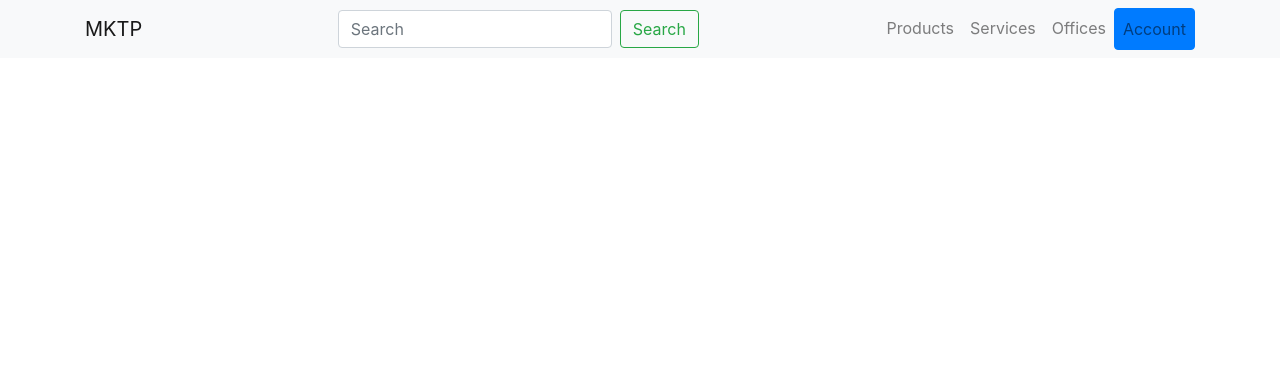
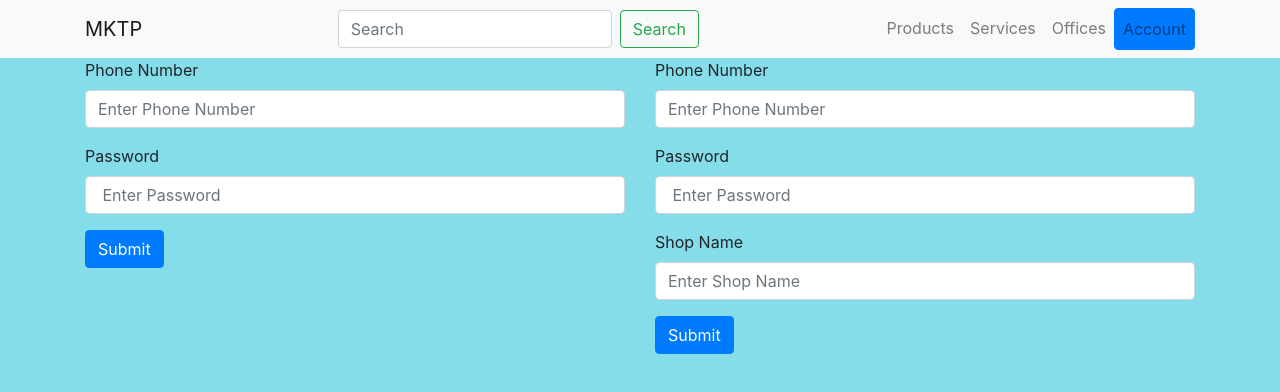
Before and after one commit to EBEREGIT/mkt-place, a React (Create React App) app: page /account in a window 1280 px wide. Shown: the top 392 px of the page. Built offline with nearby package versions, Linux system fonts and the light colour scheme; a web font is replaced by a local one.

Commit message:
added account and notFound pages

```diff
--- a/package.json
+++ b/package.json
@@ -11,6 +11,7 @@
     "react": "^16.13.1",
     "react-bootstrap": "^1.2.2",
     "react-dom": "^16.13.1",
+    "react-router-dom": "^5.2.0",
     "react-scripts": "3.4.1"
   },
   "scripts": {
--- a/src/App.js
+++ b/src/App.js
@@ -1,11 +1,24 @@
+// external imports
 import React from 'react';
+import { Switch, Route } from "react-router-dom";
+
+// internal Imports
 import './App.scss';
+import NavComponent from './components/NavComponent';
 import LandingPage from './pages/LandingPage';
+import Account from './pages/Account';
+import NotFound from './pages/NotFound';
 
 function App() {
   return (
     <div>
-      <LandingPage />
+      <NavComponent />
+
+      <Switch>
+        <Route exact path="/" component={LandingPage} />
+        <Route path="/account" component={Account} />
+        <Route path="*" component={NotFound} />
+      </Switch>
     </div>
   );
 }
--- /dev/null
+++ b/src/components/Account/Login.js
@@ -0,0 +1,24 @@
+import React from "react";
+import { Form, Button } from "react-bootstrap";
+
+export default function Login() {
+  return (
+    <Form>
+      {/* phone number */}
+      <Form.Group controlId="formBasicEmail">
+        <Form.Label>Phone Number</Form.Label>
+        <Form.Control type="number" placeholder="Enter Phone Number" />
+      </Form.Group>
+
+      {/* password */}
+      <Form.Group controlId="formBasicPassword">
+        <Form.Label>Password</Form.Label>
+        <Form.Control type="password" placeholder=" Enter Password" />
+      </Form.Group>
+
+      <Button variant="primary" type="submit">
+        Submit
+      </Button>
+    </Form>
+  );
+}
--- /dev/null
+++ b/src/components/Account/Register.js
@@ -0,0 +1,30 @@
+import React from "react";
+import { Form, Button } from "react-bootstrap";
+
+export default function Register() {
+  return (
+    <Form>
+      {/* phone number */}
+      <Form.Group controlId="formBasicEmail">
+        <Form.Label>Phone Number</Form.Label>
+        <Form.Control type="number" placeholder="Enter Phone Number" />
+      </Form.Group>
+
+      {/* password */}
+      <Form.Group controlId="formBasicPassword">
+        <Form.Label>Password</Form.Label>
+        <Form.Control type="password" placeholder=" Enter Password" />
+      </Form.Group>
+
+      {/* Shop Name */}
+      <Form.Group controlId="formBasicPassword">
+        <Form.Label>Shop Name</Form.Label>
+        <Form.Control type="text" placeholder="Enter Shop Name" />
+      </Form.Group>
+
+      <Button variant="primary" type="submit">
+        Submit
+      </Button>
+    </Form>
+  );
+}
--- a/src/components/NavComponent.js
+++ b/src/components/NavComponent.js
@@ -26,7 +26,7 @@ export default function NavComponent() {
             <Nav.Link href="#">Products</Nav.Link>
             <Nav.Link href="#">Services</Nav.Link>
             <Nav.Link href="#">Offices</Nav.Link>
-            <Nav.Link href="#" className="btn btn-primary">
+            <Nav.Link href="/account" className="btn btn-primary">
               Account
             </Nav.Link>
           </Nav>
--- a/src/index.js
+++ b/src/index.js
@@ -1,15 +1,24 @@
-import React from 'react';
-import ReactDOM from 'react-dom';
-import './index.css';
-import App from './App';
-import * as serviceWorker from './serviceWorker';
-import 'bootstrap/dist/css/bootstrap.min.css';
+// external imports
+import React from "react";
+import ReactDOM from "react-dom";
+import * as serviceWorker from "./serviceWorker";
+import "bootstrap/dist/css/bootstrap.min.css";
+import { BrowserRouter } from "react-router-dom";
+
+// internal imports
+import App from "./App";
+
+// assets
+import "./index.css";
+
 
 ReactDOM.render(
-  <React.StrictMode>
-    <App />
-  </React.StrictMode>,
-  document.getElementById('root')
+  <BrowserRouter>
+    <React.StrictMode>
+      <App />
+    </React.StrictMode>
+  </BrowserRouter>,
+  document.getElementById("root")
 );
 
 // If you want your app to work offline and load faster, you can change
--- a/src/pages/Account.js
+++ b/src/pages/Account.js
@@ -0,0 +1,22 @@
+import React from 'react'
+import { Container, Row, Col } from 'react-bootstrap'
+import Login from '../components/Account/Login'
+import Register from '../components/Account/Register'
+
+export default function Account() {
+    return (
+        <Container>
+            <Row>
+                {/* login */}
+                <Col xs={12} sm={12} md={6} lg={6}>
+                    <Login />
+                </Col>
+
+                {/* Register */}
+                <Col xs={12} sm={12} md={6} lg={6}>
+                    <Register />
+                </Col>
+            </Row>
+        </Container>
+    )
+}
--- a/src/pages/LandingPage.js
+++ b/src/pages/LandingPage.js
@@ -1,10 +1,9 @@
 import React from 'react'
-import NavComponent from '../components/NavComponent'
 
 export default function LandingPage() {
     return (
         <div>
-            <NavComponent />
+
         </div>
     )
 }
--- /dev/null
+++ b/src/pages/NotFound.js
@@ -0,0 +1,12 @@
+import React from 'react'
+import { Container } from 'react-bootstrap'
+
+export default function NotFound() {
+    return (
+        <Container>
+            <h1>404</h1>
+            <h3>Page Not Found</h3>
+            <p>The page you requested does not exist. Please check the URL you entered!</p>
+        </Container>
+    )
+}
```
Also changed, not shown: 1 other file (tests, documents, lock files or other folders).
